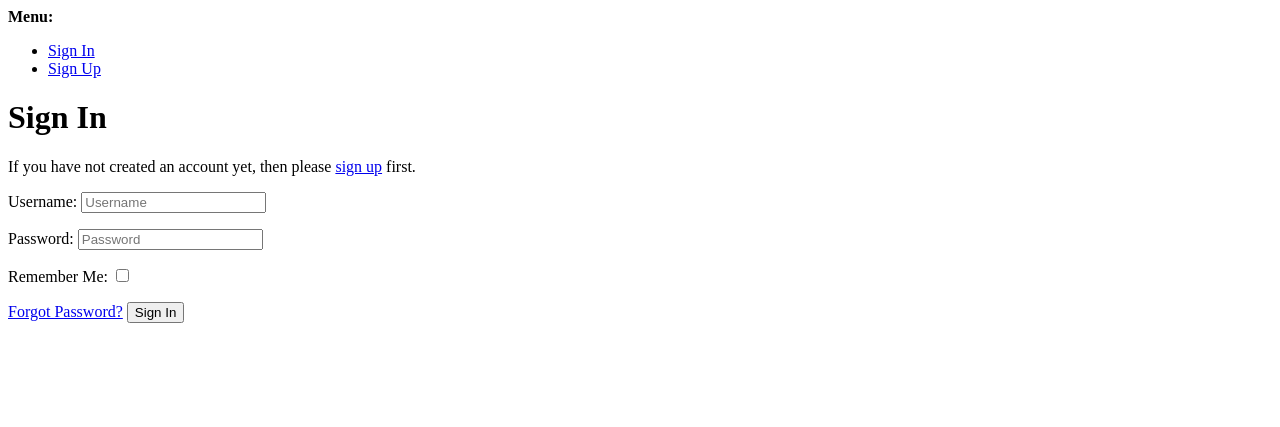
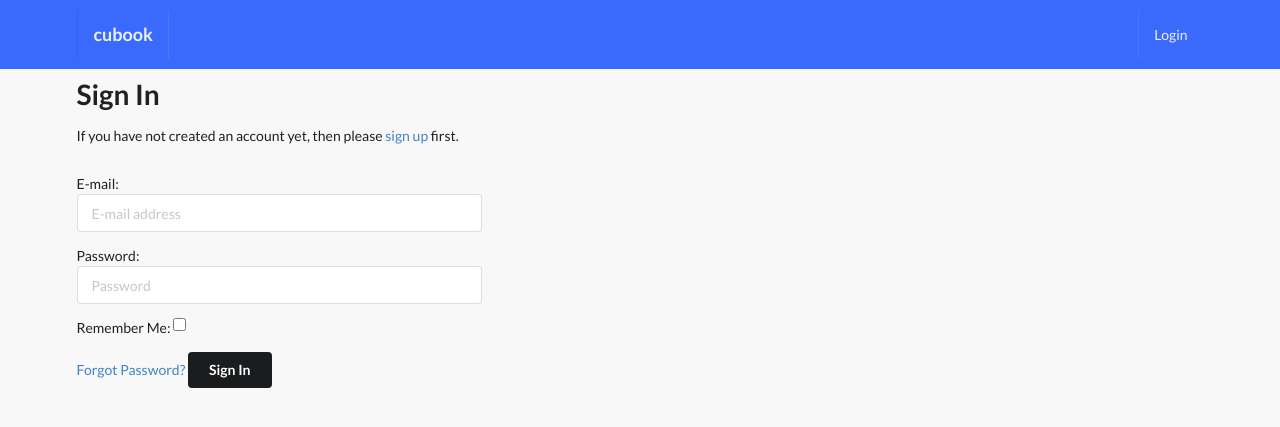
Before and after one commit to Nitin2806/cubook, a Django app: page /accounts/login/ in a window 1280 px wide. Shown: the top 427 px of the page. Run offline with Django 4.2, Linux system fonts and the light colour scheme; some libraries are stand-ins or nearby versions.

Commit message:
Login and Logout

```diff
--- a/static_project/style.css
+++ b/static_project/style.css
@@ -7,6 +7,7 @@ body {
     padding: 10px 0 10px 0 !important;
     background-color: #396afc !important;
 }
+
 
 .mb-7 {
     margin-bottom: 7px !important;
--- a/templates/account/email.html
+++ b/templates/account/email.html
@@ -1,4 +1,4 @@
-{% extends "account/base.html" %}
+{% extends "base.html" %}
 
 {% load i18n %}
 
--- a/templates/account/email_confirm.html
+++ b/templates/account/email_confirm.html
@@ -1,4 +1,4 @@
-{% extends "account/base.html" %}
+{% extends "base.html" %}
 
 {% load i18n %}
 {% load account %}
--- a/templates/account/login.html
+++ b/templates/account/login.html
@@ -1,4 +1,4 @@
-{% extends "account/base.html" %}
+{% extends "base.html" %}
 
 {% load i18n %}
 {% load account socialaccount %}
@@ -32,15 +32,17 @@ for a {{ site_name }} account and sign in below:{% endblocktrans %}</p>
 <p>{% blocktrans %}If you have not created an account yet, then please
 <a href="{{ signup_url }}">sign up</a> first.{% endblocktrans %}</p>
 {% endif %}
-
-<form class="login" method="POST" action="{% url 'account_login' %}">
+<div class="ui grid">
+<div class="six wide column">
+<form class="login ui form" method="POST" action="{% url 'account_login' %}">
   {% csrf_token %}
   {{ form.as_p }}
   {% if redirect_field_value %}
   <input type="hidden" name="{{ redirect_field_name }}" value="{{ redirect_field_value }}" />
   {% endif %}
   <a class="button secondaryAction" href="{% url 'account_reset_password' %}">{% trans "Forgot Password?" %}</a>
-  <button class="primaryAction" type="submit">{% trans "Sign In" %}</button>
+  <button class="ui button secondary" type="submit">{% trans "Sign In" %}</button>
 </form>
-
+</div>
+</div>
 {% endblock %}
--- a/templates/account/logout.html
+++ b/templates/account/logout.html
@@ -1,4 +1,4 @@
-{% extends "account/base.html" %}
+{% extends "base.html" %}
 
 {% load i18n %}
 
@@ -14,7 +14,7 @@
   {% if redirect_field_value %}
   <input type="hidden" name="{{ redirect_field_name }}" value="{{ redirect_field_value }}"/>
   {% endif %}
-  <button type="submit">{% trans 'Sign Out' %}</button>
+  <button type="submit" class='ui button secondary'>{% trans 'Sign Out' %}</button>
 </form>
 
 
--- a/templates/account/password_change.html
+++ b/templates/account/password_change.html
@@ -1,4 +1,4 @@
-{% extends "account/base.html" %}
+{% extends "base.html" %}
 
 {% load i18n %}
 
--- a/templates/account/password_reset.html
+++ b/templates/account/password_reset.html
@@ -1,4 +1,4 @@
-{% extends "account/base.html" %}
+{% extends "base.html" %}
 
 {% load i18n %}
 {% load account %}
--- a/templates/account/password_reset_done.html
+++ b/templates/account/password_reset_done.html
@@ -1,4 +1,4 @@
-{% extends "account/base.html" %}
+{% extends "base.html" %}
 
 {% load i18n %}
 {% load account %}
--- a/templates/main/navbar.html
+++ b/templates/main/navbar.html
@@ -53,11 +53,11 @@
                    {{ request.user }}
               </a>
 
-              <a href="" class="ui item">
+              <a href="{% url 'account_logout' %}" class="ui item">
                   Logout
               </a>
           {% else %}
-          <a href="" class="ui item">
+          <a href="{% url 'account_login' %}" class="ui item">
                   Login
               </a>
           {% endif %}
```
Also changed, not shown: cubook/settings.py (+9 -0 lines), templates/account/signup.html (+7 -5 lines), db.sqlite3.
